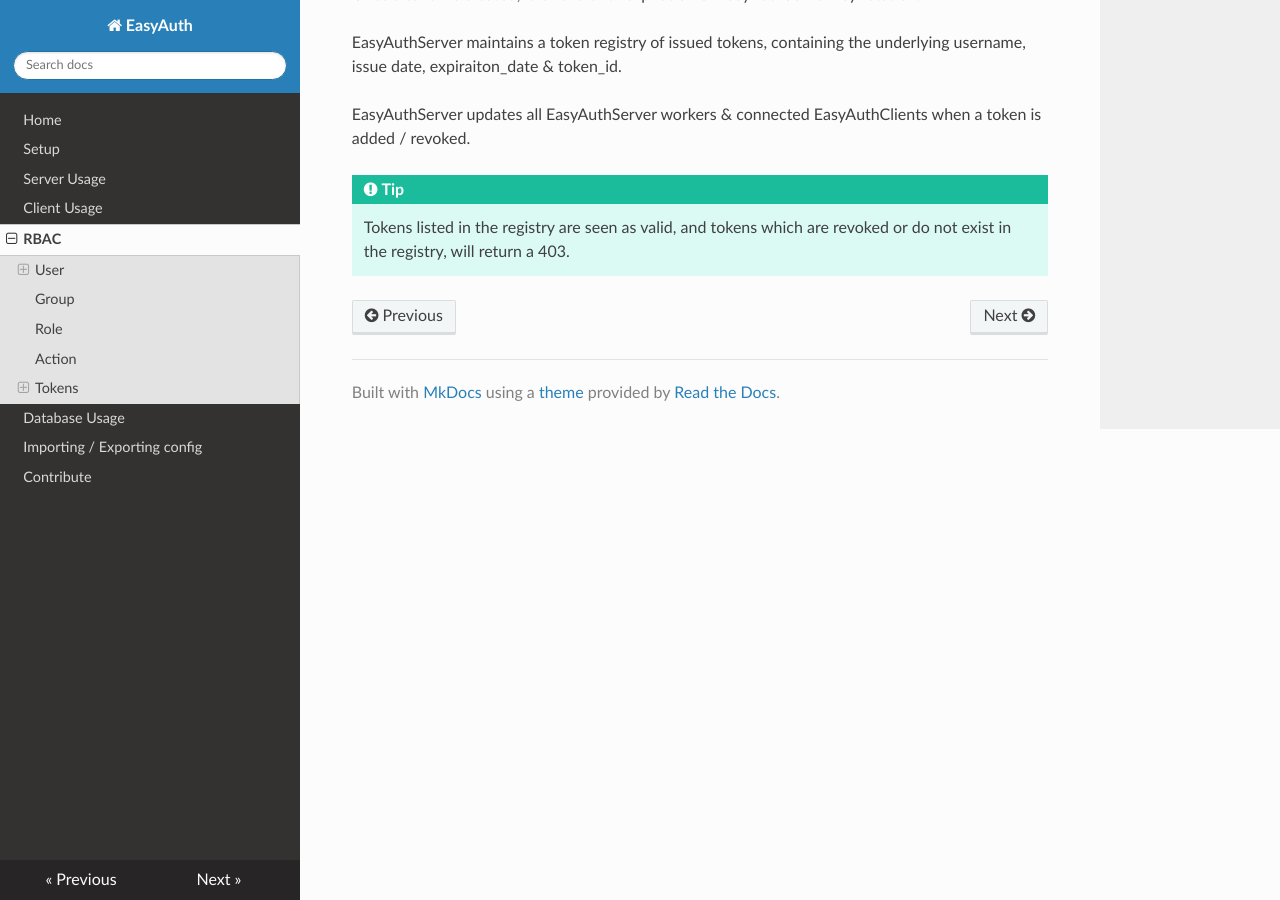
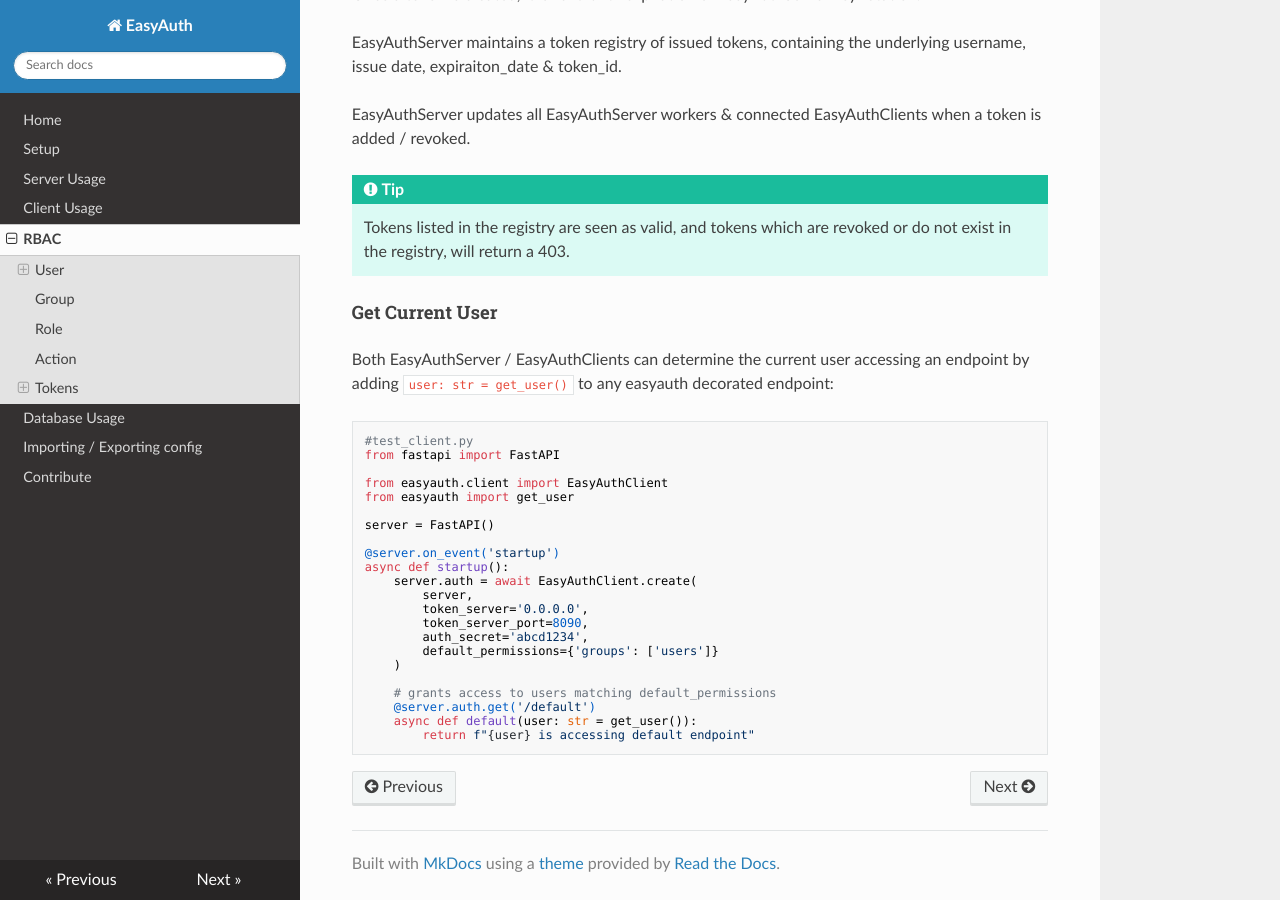
Before and after one commit to codemation/easyauth, an MkDocs documentation site: the page built from docs/rbac.md, in a window 1280 px wide and 900 px high, scrolled down 3168 px. Built offline with MkDocs 1.6.1, drawn with Linux system fonts in a browser that asks for light colours; nearby versions of some CDN libraries.

Commit message:
Added documentation referencing get_user() usage in various endpoints

````diff
--- a/docs/rbac.md
+++ b/docs/rbac.md
@@ -69,3 +69,32 @@ EasyAuthServer updates all EasyAuthServer workers & connected EasyAuthClients wh
 
 !!! TIP
     Tokens listed in the registry are seen as valid, and tokens which are revoked or do not exist in the registry, will return a 403.
+
+#### Get Current User
+Both EasyAuthServer / EasyAuthClients can determine the current user accessing an endpoint by adding `user: str = get_user()` to any easyauth decorated endpoint:
+
+
+```python
+#test_client.py
+from fastapi import FastAPI
+
+from easyauth.client import EasyAuthClient
+from easyauth import get_user
+
+server = FastAPI()
+
+@server.on_event('startup')
+async def startup():
+    server.auth = await EasyAuthClient.create(
+        server,
+        token_server='0.0.0.0',
+        token_server_port=8090,
+        auth_secret='abcd1234',
+        default_permissions={'groups': ['users']}
+    )
+
+    # grants access to users matching default_permissions
+    @server.auth.get('/default')
+    async def default(user: str = get_user()):
+        return f"{user} is accessing default endpoint"
+```
````
Also changed, not shown: README.md (+3 -2 lines), docs/client_usage.md (+3 -2 lines), docs/server_usage.md (+4 -2 lines).
